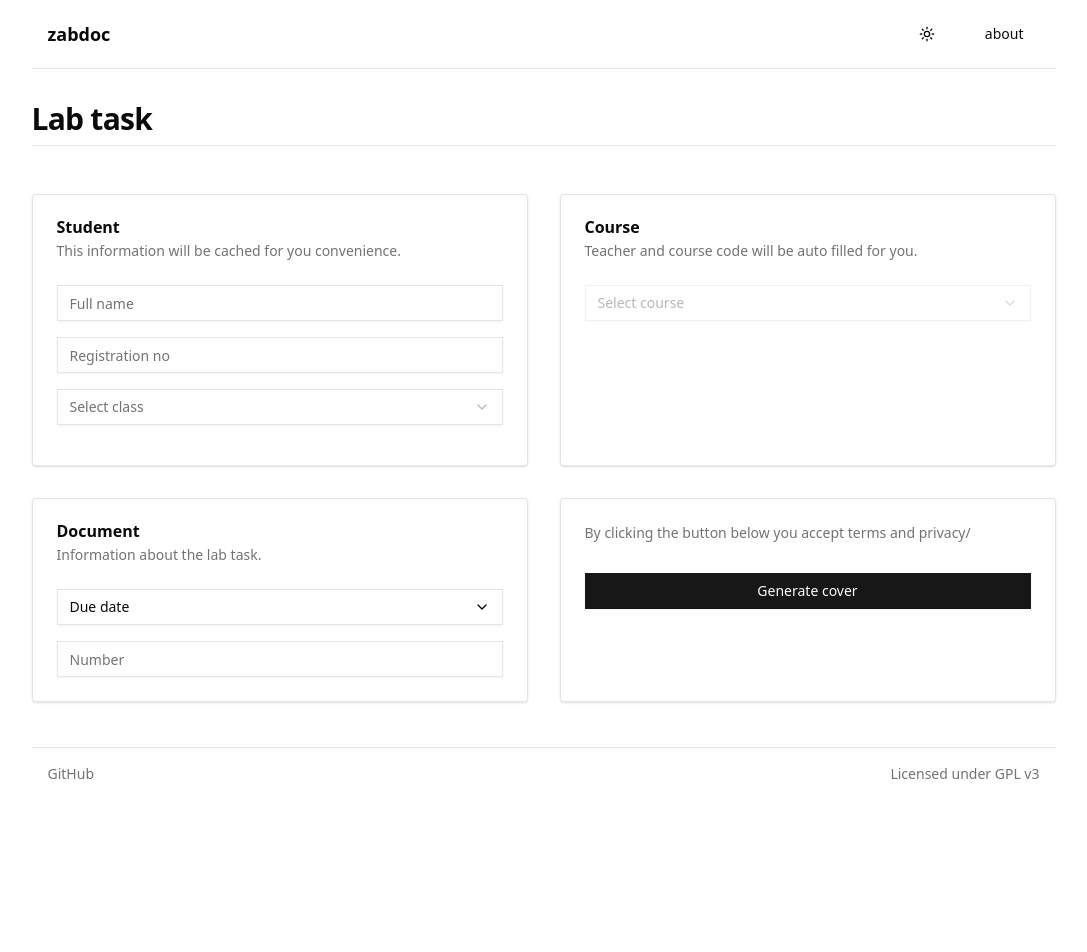
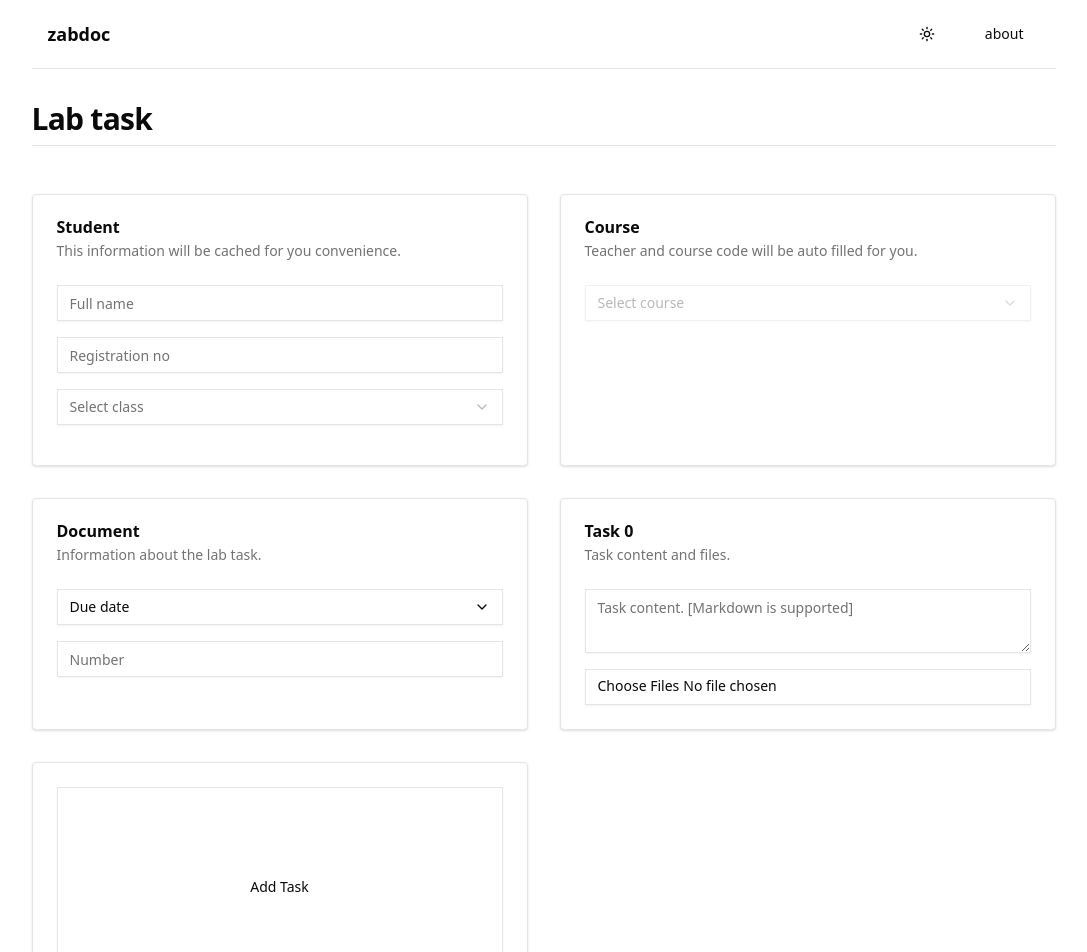
Before and after one commit to hammadmajid/zabdoc, a SvelteKit app in the folder worker/: page /lab-task in a window 1280 px wide. Shown: the top 952 px of the page, without its empty margins (89-1176 px from the left). Before the commit the page ends 800 px from the top, so only its background shows below. Built offline with nearby package versions, Linux system fonts and the light colour scheme.

Commit message:
fix dynamic addition and removal of tasks

```diff
--- a/worker/src/routes/lab-task/+page.svelte
+++ b/worker/src/routes/lab-task/+page.svelte
@@ -4,6 +4,39 @@
     import Button from "$lib/components/ui/button/button.svelte";
     import Input from "$lib/components/ui/input/input.svelte";
     import * as Card from "$lib/components/ui/card/index";
+    import { Textarea } from "$lib/components/ui/textarea/index.js";
+
+    interface Task {
+        id: number;
+        content: string;
+        files: FileList | null;
+    }
+
+    let tasks: Task[] = $state([{ id: 0, content: "", files: null }]);
+    let taskCounter = $state(1);
+
+    function addTask() {
+        taskCounter++;
+        tasks = [...tasks, { id: taskCounter, content: "", files: null }];
+    }
+
+    function removeTask(taskId: number) {
+        if (tasks.length > 1) {
+            tasks = tasks.filter((task) => task.id !== taskId);
+        }
+    }
+
+    function updateTaskContent(taskId: number, content: string) {
+        tasks = tasks.map((task) =>
+            task.id === taskId ? { ...task, content } : task,
+        );
+    }
+
+    function updateTaskFiles(taskId: number, files: FileList | null) {
+        tasks = tasks.map((task) =>
+            task.id === taskId ? { ...task, files } : task,
+        );
+    }
 </script>
 
 <svelte:head>
@@ -22,8 +55,9 @@
         action="/api/lab-task"
         method="POST"
         enctype="multipart/form-data"
-        class="grid md:grid-cols-2 gap-8"
+        class="space-y-8"
     >
+        <div class="grid md:grid-cols-2 gap-8">
             <AutoForm />
 
             <Card.Root class="">
@@ -36,9 +70,81 @@
                 <Card.Content class="space-y-4">
                     <DueDate />
 
-                <Input name="number" type="number" placeholder="Number" />
+                    <Input
+                        name="number"
+                        type="number"
+                        placeholder="Number"
+                        required
+                    />
                 </Card.Content>
             </Card.Root>
+
+            {#each tasks as task, index (task.id)}
+                <Card.Root class="relative">
+                    <Card.Header>
+                        <div class="flex items-center justify-between">
+                            <Card.Title>Task {index}</Card.Title>
+                            {#if tasks.length > 1}
+                                <!-- TODO: confirm this action -->
+                                <Button
+                                    type="button"
+                                    variant="outline"
+                                    size="sm"
+                                    onclick={() => removeTask(task.id)}
+                                >
+                                    Remove
+                                </Button>
+                            {/if}
+                        </div>
+                        <Card.Description
+                            >Task content and files.</Card.Description
+                        >
+                    </Card.Header>
+                    <Card.Content class="space-y-4">
+                        <Textarea
+                            rows={5}
+                            name="task-{index}-content"
+                            placeholder="Task content. [Markdown is supported]"
+                            bind:value={task.content}
+                            oninput={(e) => {
+                                const target =
+                                    e.target as HTMLTextAreaElement | null;
+                                if (target)
+                                    updateTaskContent(task.id, target.value);
+                            }}
+                        />
+
+                        <Input
+                            id="task-{index}-files"
+                            name="task-{index}-files"
+                            type="file"
+                            multiple
+                            accept="image/*"
+                            onchange={(e) => {
+                                const target =
+                                    e.target as HTMLInputElement | null;
+                                updateTaskFiles(task.id, target?.files ?? null);
+                            }}
+                        />
+                    </Card.Content>
+                </Card.Root>
+            {/each}
+
+            {#if tasks.length < 15}
+                <Card.Root class="md:min-h-[250px]">
+                    <Card.Content class="h-full">
+                        <Button
+                            class="w-full h-full"
+                            type="button"
+                            variant="outline"
+                            onclick={addTask}
+                        >
+                            Add Task
+                        </Button>
+                    </Card.Content>
+                </Card.Root>
+            {/if}
+        </div>
 
         <Card.Root class="">
             <Card.Header>
```
Lines whose indentation alone changed are shown as unchanged.
